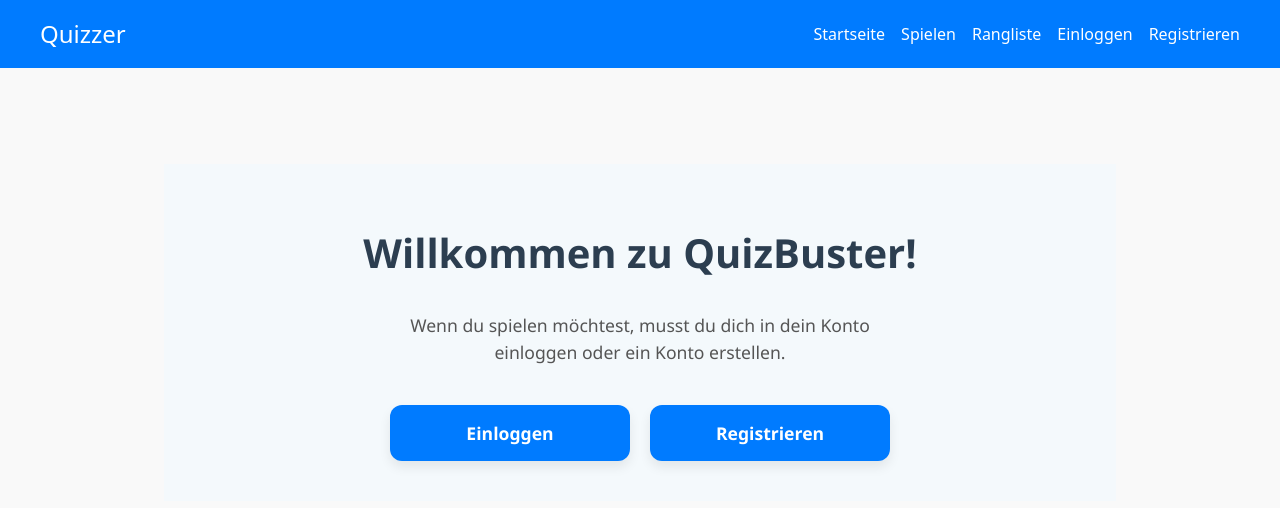
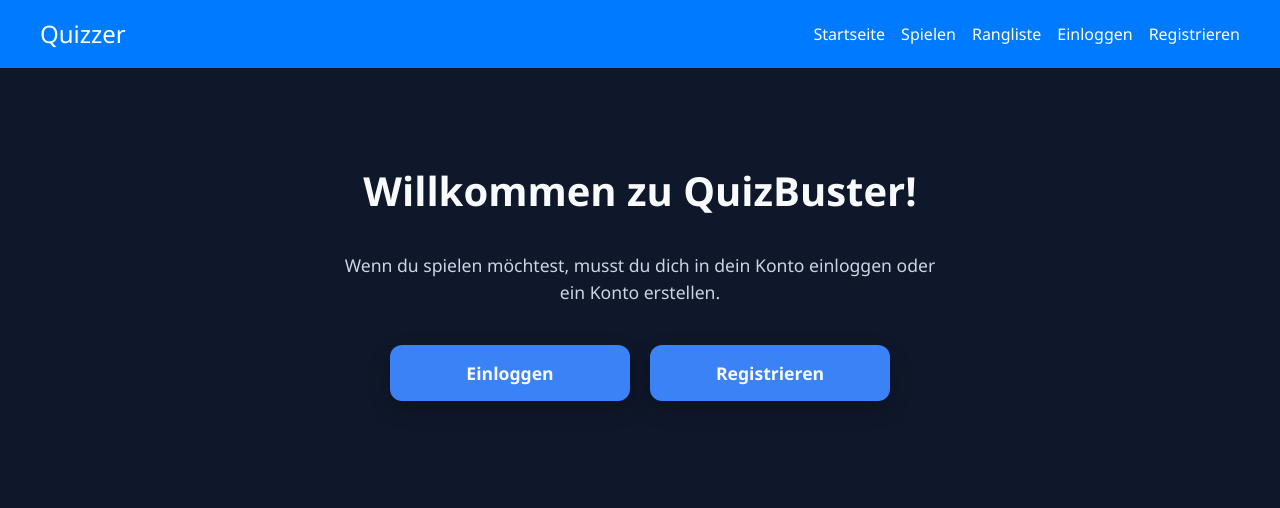
Before and after one commit to mvxsvchs/QuizBuster, a React (Vite) app in the folder QuizBuster/: page / in a window 1280 px wide. Shown: the top 508 px of the page. Built offline with nearby package versions, Linux system fonts and the light colour scheme.

Commit message:
changed theme

```diff
--- a/QuizBuster/src/App.css
+++ b/QuizBuster/src/App.css
@@ -1,19 +1,19 @@
+/* === Grundlayout für das gesamte Dokument  === */
+html, body {
+  margin: 0;
+  padding: 0;
+  overflow-x: hidden; /* verhindert horizontales Scrollen */
+  width: 100%;
+  min-height: 100%;
+  background-color: #0f172a; /* Dunkler Hintergrund  */
+  font-family: 'Segoe UI', Roboto, Oxygen, Ubuntu, sans-serif;
+  color: #f1f5f9; /* Heller Text (slate-100) */
+}
+
+/* === Hauptcontainer (React Root) === */
 #root {
   min-width: 100vw;         /* ganze Bildschirmbreite */
   text-align: center;       /* Inhalt zentriert ausrichten */
   min-height: 100vh;        /* Ganze Bildschirmhöhe */
-  background-color: #f9f9f9; /* Heller Hintergrund (wird beim Start angezeigt) */
+  background-color: #0f172a; /* Konsistent mit Body */
 }
-
-/* === Grundlayout für das gesamte Dokument === */
-html, body {
-  margin: 0;                /* Standard-Außenabstand entfernen */
-  padding: 0;               /* Standard-Innenabstand entfernen */
-  width: 100%;              /* Volle Breite */
-  min-height: 100%;         /* Mindesthöhe auf voller Bildschirmhöhe */
-  background-color: black;  /* Schwarzer Hintergrund als Fallback */
-}
-
-#root {
-  width: 100%;              /* Volle Breite */
-}
--- a/QuizBuster/src/components/Login.css
+++ b/QuizBuster/src/components/Login.css
@@ -3,7 +3,7 @@
     display: flex;
     align-items: center;
     justify-content: center;
-    height: 100vh;
+    height: 80vh;
     background-color: #0f172a; /* dunkler Hintergrund */
     color: #e2e8f0; /* heller Text */
 }
--- a/QuizBuster/src/components/Register.css
+++ b/QuizBuster/src/components/Register.css
@@ -3,7 +3,7 @@
     display: flex;
     align-items: center;
     justify-content: center;
-    height: 100vh;
+    height: 80vh;
     background-color: #0f172a; /* Dark Slate (Tailwind slate-900) */
     color: #e2e8f0; /* slate-200 */
 }
--- a/QuizBuster/src/index.css
+++ b/QuizBuster/src/index.css
@@ -1,76 +1,101 @@
-/* === Globale Basis-Styles === */
+/* === Globale Basis-Styles (Dark Mode only) === */
 :root {
-  font-family: system-ui, Avenir, Helvetica, Arial, sans-serif; /* moderne, fallback-sichere Fonts */
+  font-family: 'Segoe UI', Roboto, Oxygen, Ubuntu, Cantarell, sans-serif;
   line-height: 1.5;
   font-weight: 400;
 
-  color-scheme: light dark; /* automatischer Wechsel zw. Hell-/Dunkelmodus je nach OS */
-  color: rgba(255, 255, 255, 0.87); /* Standardtextfarbe im Dark Mode */
-  background-color: #242424; /* dunkler Hintergrund im Dark Mode */
+  color: #f1f5f9; /* slate-100 */
+  background-color: #0f172a; /* slate-900 */
 
-  font-synthesis: none; /* keine künstliche Fettschrift/Italic vom Browser */
-  text-rendering: optimizeLegibility; /* bessere Lesbarkeit */
-  -webkit-font-smoothing: antialiased; /* Glättung für macOS */
+  font-synthesis: none;
+  text-rendering: optimizeLegibility;
+  -webkit-font-smoothing: antialiased;
   -moz-osx-font-smoothing: grayscale;
 }
 
 /* === Link-Styling === */
 a {
   font-weight: 500;
-  color: #646cff; /* Violettblauer Link */
-  text-decoration: inherit; /* z.B. keine Unterstreichung */
+  color: #38bdf8; /* sky-400 */
+  text-decoration: none;
+  transition: color 0.25s;
 }
+
 a:hover {
-  color: #535bf2; /* dunkleres Violett beim Hover */
+  color: #0ea5e9; /* sky-500 */
 }
 
 /* === Basis-Layout des Body === */
 body {
-  margin: 0; /* kein Standard-Außenabstand */
+  margin: 0;
   display: flex;
-  place-items: center; /* zentriert Inhalte vertikal + horizontal */
-  min-width: 320px; /* Mindestbreite für kleinere Geräte */
-  min-height: 100vh; /* ganze Bildschirmhöhe */
+  place-items: center;
+  justify-content: center;
+  min-width: 320px;
+  min-height: 100vh;
+  background-color: inherit;
 }
 
-/* === Überschrift-Styling === */
-h1 {
-  font-size: 3.2em; /* sehr groß */
-  line-height: 1.1;
+/* === Überschriften === */
+h1, h2, h3 {
+  line-height: 1.2;
+  font-weight: 700;
+  color: #f8fafc; /* fast weiß */
 }
 
-/* === Button-Styling === */
+h1 {
+  font-size: 2.8rem;
+}
+
+h2 {
+  font-size: 2rem;
+}
+
+h3 {
+  font-size: 1.5rem;
+}
+
+/* === Text & Inputs === */
+p, label, input, textarea {
+  color: #e2e8f0; /* slate-200 */
+  font-size: 1rem;
+}
+
+/* === Input-Felder === */
+input, textarea {
+  background-color: #1e293b; /* slate-800 */
+  border: 1px solid #334155; /* slate-700 */
+  padding: 0.6rem;
+  border-radius: 0.375rem;
+  transition: border-color 0.3s ease, background-color 0.3s ease;
+}
+
+input:focus, textarea:focus {
+  outline: none;
+  border-color: #38bdf8; /* sky-400 */
+  background-color: #0f172a; /* slate-900 */
+}
+
+/* === Buttons === */
 button {
   border-radius: 8px;
   border: 1px solid transparent;
   padding: 0.6em 1.2em;
-  font-size: 1em;
-  font-weight: 500;
+  font-size: 1rem;
+  font-weight: 600;
   font-family: inherit;
-  background-color: #1a1a1a; /* dunkel (Dark Mode) */
+  background-color: #3b82f6; /* blue-500 */
+  color: white;
   cursor: pointer;
-  transition: border-color 0.25s;
+  transition: background-color 0.25s, border-color 0.25s;
 }
 
 button:hover {
-  border-color: #646cff; /* blauer Rand beim Hover */
+  background-color: #2563eb; /* blue-600 */
 }
 
 button:focus,
 button:focus-visible {
-  outline: 4px auto -webkit-focus-ring-color; /* sichtbarer Fokus für Tastatur-Nutzer */
+  outline: 3px solid #38bdf8;
+  outline-offset: 2px;
 }
-
-/* === Light Mode Overrides === */
-@media (prefers-color-scheme: light) {
-  :root {
-    color: #213547; /* Textfarbe im Light Mode */
-    background-color: #ffffff; /* Hintergrund im Light Mode */
-  }
-  a:hover {
-    color: #747bff; /* leicht veränderte Hoverfarbe im Light Mode */
-  }
-  button {
-    background-color: #f9f9f9; /* hellgrau im Light Mode */
-  }
-}
--- a/QuizBuster/src/pages/Home.css
+++ b/QuizBuster/src/pages/Home.css
@@ -1,46 +1,46 @@
 /* === Hauptcontainer der Startseite === */
 .home {
-    display: flex; /* Flexbox-Layout */
-    flex-direction: column; /* Elemente untereinander anordnen */
-    align-items: center; /* Horizontal zentrieren */
-    justify-content: flex-start; /* Oben ausrichten */
-    padding: 40px 20px; /* Innenabstand */
+    display: flex;
+    flex-direction: column;
+    align-items: center;
+    justify-content: flex-start;
+    padding: 40px 20px;
     height: auto;
-    margin: 164px; /* Abstand zur Außenkante (z. B. vom Header) */
-    background-color: #f4f9fc; /* Hellblauer Hintergrund */
-    font-family: 'Segoe UI', Tahoma, Geneva, Verdana, sans-serif; /* Moderne, lesbare Schrift */
-    text-align: center; /* Text zentrieren */
+    margin: 100px 20px; /* etwas weniger Rand für kleinere Screens */
+    background-color: #0f172a; /* Dark Theme Background (slate-900) */
+    font-family: 'Segoe UI', Tahoma, Geneva, Verdana, sans-serif;
+    text-align: center;
 }
 
 /* === Überschrift === */
 .home h1 {
-    font-size: 2.5rem; /* Große Schrift */
+    font-size: 2.5rem;
     margin-bottom: 20px;
-    color: #2c3e50; /* Dunkelblau */
+    color: #f8fafc; /* Helles Weiß (fast) */
 }
 
 /* === Einleitungstext === */
 .home p {
     font-size: 1.1rem;
     margin-bottom: 40px;
-    color: #555; /* Grauer Ton */
-    max-width: 500px; /* Lesbarkeit auf großen Bildschirmen */
+    color: #cbd5e1; /* slate-300 */
+    max-width: 600px;
 }
 
 /* === Button-Container (Login & Registrierung) === */
 .button-group {
     display: flex;
-    gap: 20px; /* Abstand zwischen Buttons */
-    justify-content: center; /* Zentrieren */
-    flex-wrap: wrap; /* Bei kleineren Bildschirmen umbrechen */
+    gap: 20px;
+    justify-content: center;
+    flex-wrap: wrap;
     width: 100%;
     max-width: 500px;
 }
 
 /* === Links im Button-Container === */
 .button-group a {
-    flex: 1 1 40%; /* Flexibles Wachstum, zwei Buttons pro Zeile */
-    text-decoration: none; /* Unterstreichung entfernen */
+    flex: 1 1 40%;
+    text-decoration: none;
 }
 
 /* === Gemeinsamer Button-Stil === */
@@ -48,16 +48,18 @@
     width: 100%;
     padding: 16px;
     border: none;
-    border-radius: 12px; /* Runde Ecken */
+    border-radius: 12px;
     font-size: 1.1rem;
-    cursor: pointer; /* Hand-Cursor beim Hover */
-    transition: all 0.2s ease-in-out; /* Weicher Hover-Effekt */
-    box-shadow: 0 6px 12px rgba(0, 0, 0, 0.08); /* Leichter Schatten */
-    background-color: #007bff; /* Standard-Blau */
-    color: white;
+    font-weight: 600;
+    cursor: pointer;
+    transition: all 0.2s ease-in-out;
+    box-shadow: 0 8px 20px rgba(0, 0, 0, 0.25);
+    background-color: #3b82f6; /* blue-500 */
+    color: #f8fafc;
 }
 
 /* === Hover-Effekt für Buttons === */
 .button-group button:hover {
-    background-color: #0056b3; /* Dunkleres Blau beim Hover */
+    background-color: #2563eb; /* blue-600 */
+    transform: translateY(-2px);
 }
--- a/QuizBuster/src/pages/Leaderboard.css
+++ b/QuizBuster/src/pages/Leaderboard.css
@@ -2,36 +2,64 @@
     max-width: 800px;
     margin: 80px auto;
     padding: 2rem;
-    background-color: #f9f9f9;
-    border-radius: 8px;
-    box-shadow: 0 2px 8px rgba(0, 0, 0, 0.1);
+    background-color: #1e293b;
+    border-radius: 12px;
+    box-shadow: 0 8px 24px rgba(0, 0, 0, 0.3);
+    font-family: 'Segoe UI', sans-serif;
+    color: #f1f5f9;
 }
 
+/* Überschrift */
 .leaderboard h1 {
     text-align: center;
-    margin-bottom: 1.5rem;
-    font-size: 2.5rem;
-    color: #333;
+    margin-bottom: 2rem;
+    font-size: 3rem;
+    color: #f8fafc;
 }
 
+/* Tabelle */
 .leaderboard table {
     width: 100%;
     border-collapse: collapse;
 }
 
+/* Zellen */
 .leaderboard th,
 .leaderboard td {
-    padding: 0.75rem;
+    padding: 1rem;
     text-align: left;
-    border-bottom: 1px solid #ddd;
-    color: #000000
+    border-bottom: 1px solid #334155; /* slate-700 */
 }
 
+/* Kopf */
 .leaderboard th {
-    background-color: #007bff;
-    color: #fff;
+    background-color: #3b82f6;
+    color: #f8fafc;
+    font-size: 1.1rem;
 }
 
+/* Zeilen abwechselnd */
 .leaderboard tr:nth-child(even) {
-    background-color: #f9f9f9;
+    background-color: #0f172a; /* slate-900 */
 }
+
+.leaderboard tr:nth-child(odd) {
+    background-color: #1e293b;
+}
+
+/* Responsive fallback */
+@media (max-width: 768px) {
+    .leaderboard {
+        padding: 1rem;
+    }
+
+    .leaderboard h1 {
+        font-size: 2rem;
+    }
+
+    .leaderboard th,
+    .leaderboard td {
+        padding: 0.75rem;
+        font-size: 0.95rem;
+    }
+}
```
Also changed, not shown: QuizBuster/src/pages/QuizGame.css (+48 -42 lines), QuizBuster/src/pages/StartingPage.css (+34 -30 lines).
